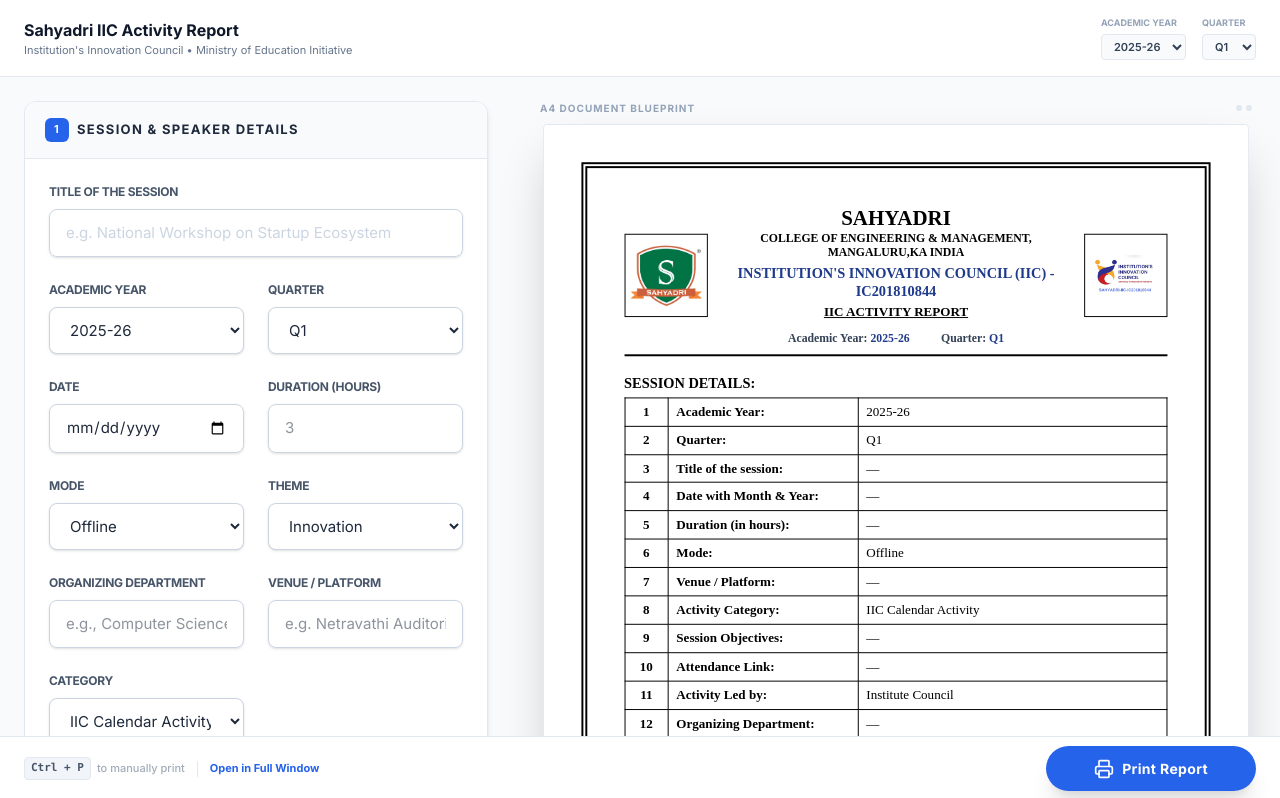
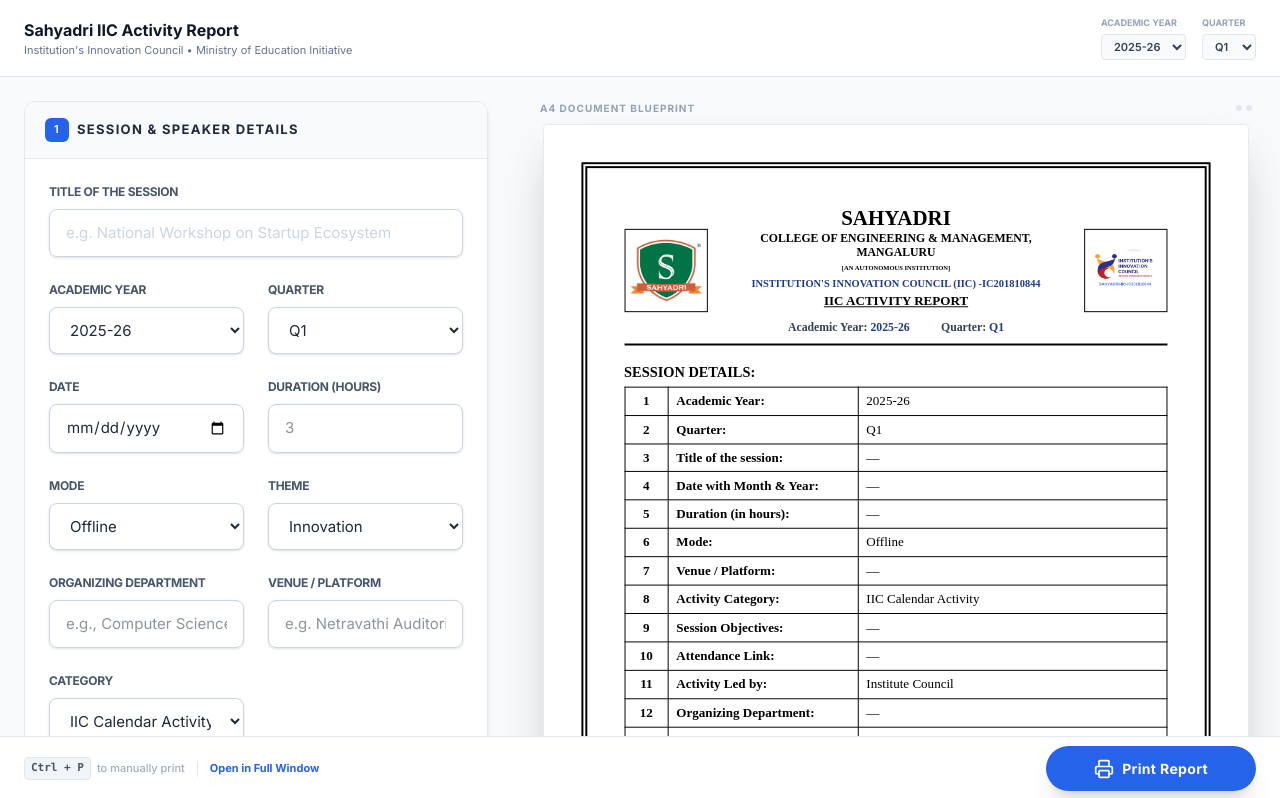
Before and after one commit to Harisha123scem/report-iic-SCEM, a React (Vite) app: page / in a window 1280 px wide. Shown: the top 798 px of the page. Built offline with nearby package versions, Linux system fonts and the light colour scheme.

Commit message:
Update App.tsx

```diff
--- a/src/App.tsx
+++ b/src/App.tsx
@@ -124,9 +124,13 @@
     <div className="flex-1 bg-white overflow-hidden">
       <p className="text-[16pt] font-extrabold uppercase leading-tight mb-0 text-black">SAHYADRI</p>
       <p className="text-[9pt] font-bold uppercase leading-tight mb-1 text-black">
-        COLLEGE OF ENGINEERING & MANAGEMENT, MANGALURU,KA INDIA
+        COLLEGE OF ENGINEERING & MANAGEMENT, MANGALURU
       </p>
-      <p className="text-[11pt] font-black uppercase leading-tight mb-1 text-[#1e3a8a]">
+ <p className="text-[5pt] font-bold uppercase leading-tight mb-1 text-black">
+        [An Autonomous Institution]
+      </p>
+
+      <p className="text-[8pt] font-black uppercase leading-tight mb-1 text-[#1e3a8a]">
         Institution's Innovation Council (IIC) -IC201810844
       </p>
       <p className="text-[10pt] font-bold leading-tight underline uppercase text-black mb-2">
```
